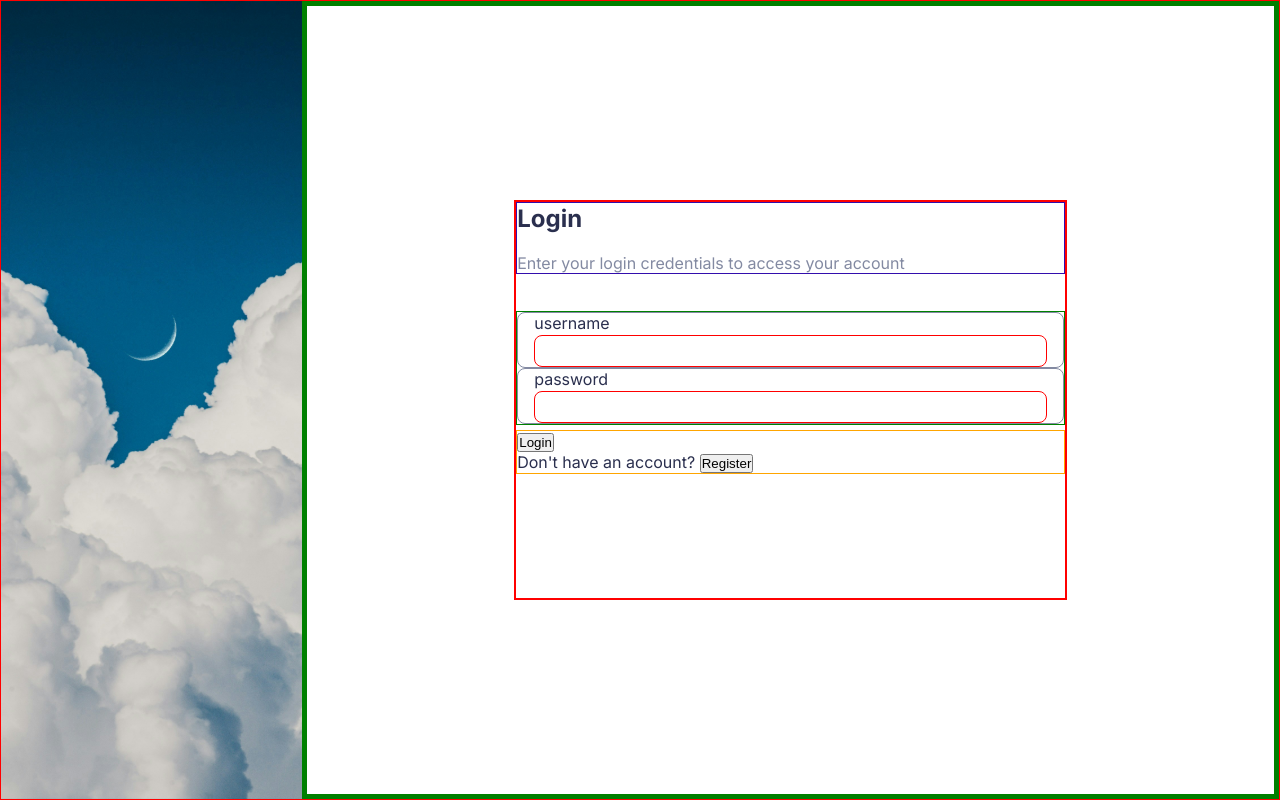
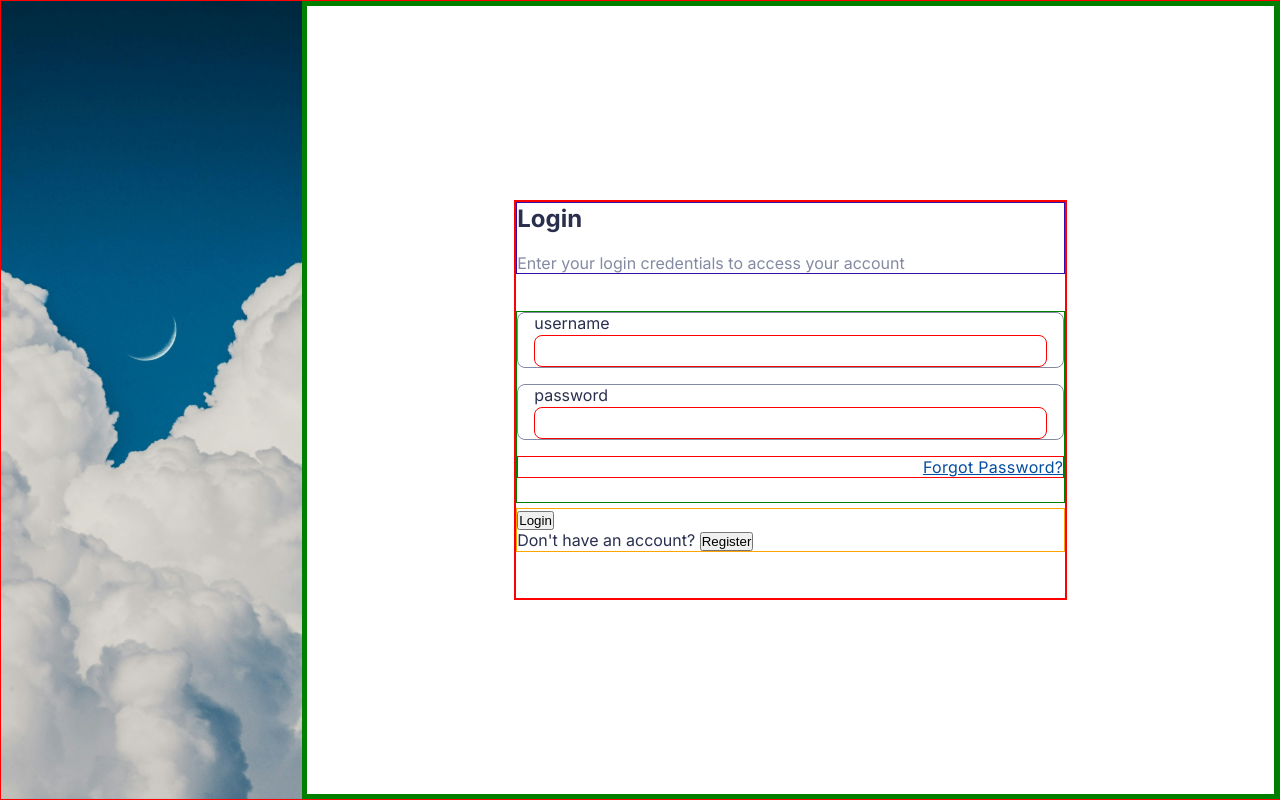
Before and after one commit to NSENGIYUMVA-Christian/weather-app-nextjs, a Next.js app in the folder client/: page /auth in a window 1280 px wide. Built offline with nearby package versions, Linux system fonts and the light colour scheme.

Commit message:
structured forgot pass section correctly

```diff
--- a/client/app/auth/page.module.scss
+++ b/client/app/auth/page.module.scss
@@ -59,6 +59,7 @@ $skyBlue:#00608B;
         border-radius: 8px;
         padding:0px 16px;
         gap:2px;
+        margin-bottom: 16px;
         input{
             border:1px solid red;
             width:100%;
@@ -66,6 +67,15 @@ $skyBlue:#00608B;
             border-radius: 8px;
         }
     }
+    .forgotPassword{
+        color:$blue;
+        border: 1px solid red;
+        text-align: right;
+        line-height: 20px;
+        letter-spacing: 0.3px;
+        margin-bottom: 24px;
+        text-decoration: underline;
+    }
 }
 .col2Row3{
     border: 1px solid orange
--- a/client/app/auth/page.tsx
+++ b/client/app/auth/page.tsx
@@ -96,7 +96,8 @@
         <label htmlFor="">password</label>
         <input type='password' name='password' value={loginData.password} onChange={handleLoginDataChange} />
         </div>
-
+         {/* forgot password */}
+         <a className={styles.forgotPassword} >Forgot Password?</a>
 
       </div>
       <div className={styles.col2Row3} >
```
